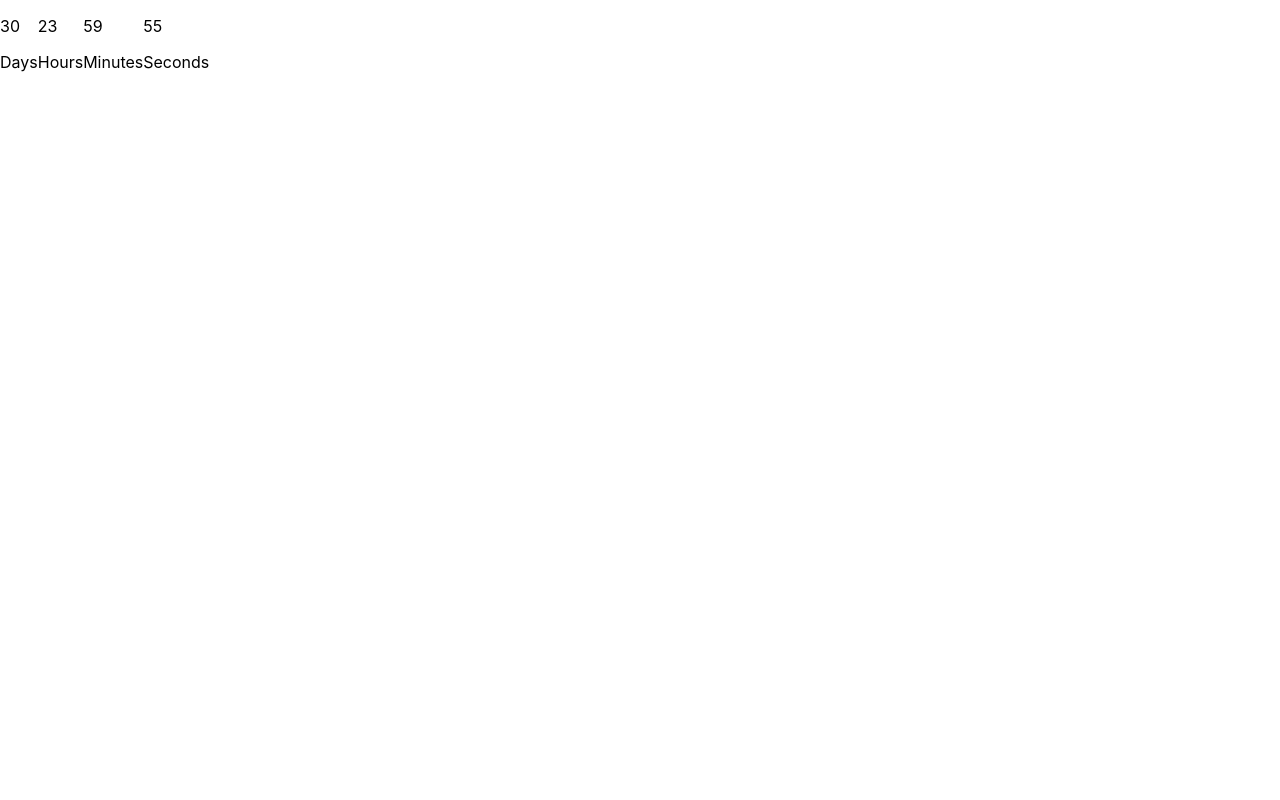
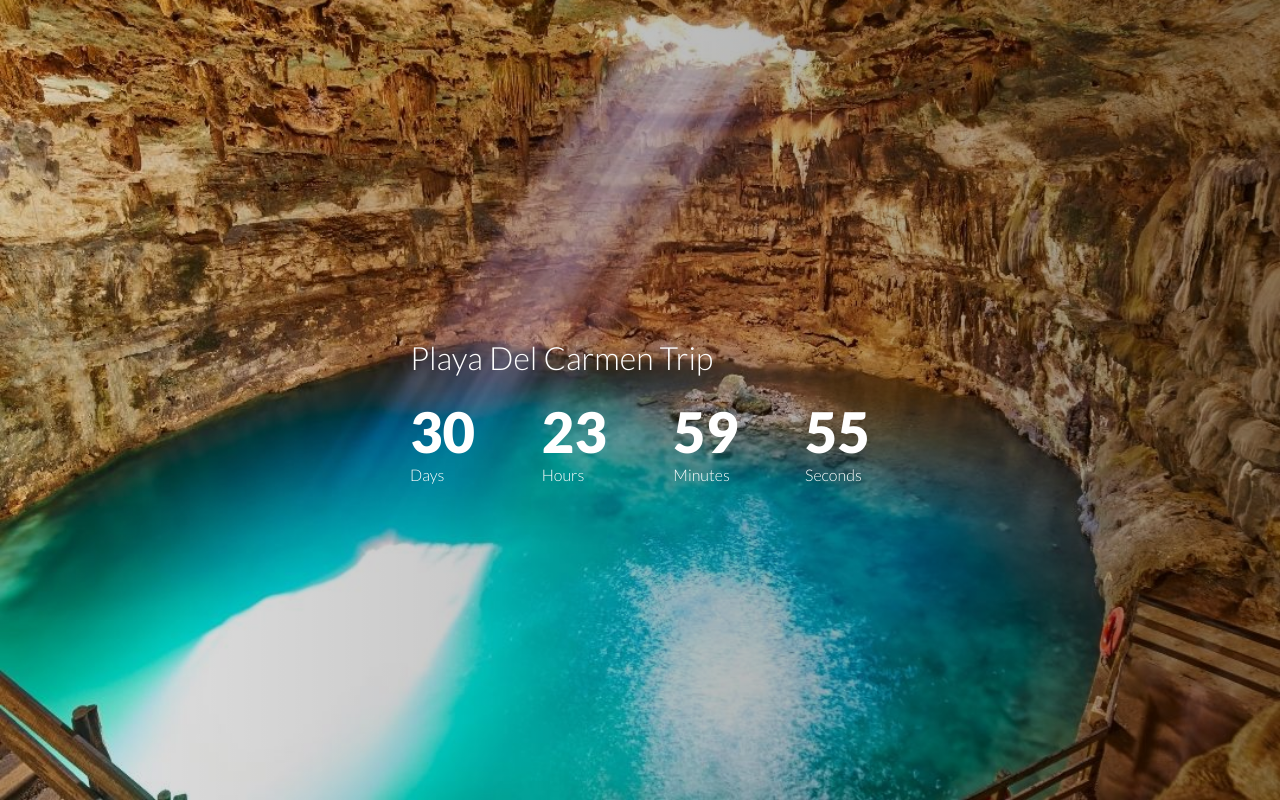
Before and after one commit to slik1/react-countdown, a React (Create React App) app: page / in a window 1280 px wide. Built offline with nearby package versions, Linux system fonts and the light colour scheme.

Commit message:
adding bg image

```diff
--- a/public/index.html
+++ b/public/index.html
@@ -1,14 +1,12 @@
 <!DOCTYPE html>
 <html lang="en">
+
 <head>
   <meta charset="utf-8" />
   <link rel="icon" href="%PUBLIC_URL%/favicon.ico" />
   <meta name="viewport" content="width=device-width, initial-scale=1" />
   <meta name="theme-color" content="#000000" />
-    <meta
-      name="description"
-      content="Web site created using create-react-app"
-    />
+  <meta name="description" content="Web site created using create-react-app" />
   <link rel="apple-touch-icon" href="%PUBLIC_URL%/logo192.png" />
   <!--
       manifest.json provides metadata used when your web app is installed on a
@@ -24,8 +22,12 @@
       work correctly both with client-side routing and a non-root public URL.
       Learn how to configure a non-root public URL by running `npm run build`.
     -->
-    <title>React App</title>
+  <link rel="preconnect" href="https://fonts.googleapis.com">
+  <link rel="preconnect" href="https://fonts.gstatic.com" crossorigin>
+  <link href="https://fonts.googleapis.com/css2?family=Lato:wght@300;700;900&display=swap" rel="stylesheet">
+  <title>Countdown to Vacation</title>
 </head>
+
 <body>
   <noscript>You need to enable JavaScript to run this app.</noscript>
   <div id="root"></div>
@@ -40,4 +42,5 @@
       To create a production bundle, use `npm run build` or `yarn build`.
     -->
 </body>
+
 </html>
--- a/src/App.js
+++ b/src/App.js
@@ -10,8 +10,11 @@ export default function App() {
 	const dateTimeAfterTargetDate = NOW_IN_MS + TARGET_DATE_IN_MS;
 
 	return (
-		<div>
-			<CountdownTimer targetDate={dateTimeAfterTargetDate} />
+		<div className="main-container">
+			<div className="inner-container">
+				<h1>Playa Del Carmen Trip</h1>
+				<CountdownTimer targetDate={dateTimeAfterTargetDate} />
+			</div>
 		</div>
 	);
 }
--- a/src/App.scss
+++ b/src/App.scss
@@ -1,3 +1,48 @@
+html, body{
+  height: 100%;
+  margin: 0;
+  padding: 0;
+  font-family: 'Lato', sans-serif;
+}
+
+body{
+  color: #fff;
+  background-image: linear-gradient(to left,  rgba(0,0,0,.4) 0%,rgba(0,0,0,.1) 100%),url(../public/cenote.jpg);
+  background-repeat: no-repeat;
+  background-size: cover;
+  background-position: bottom;
+}
+
+.main-container{
+  height: 100vh;
+  padding: 0 20px;
+  display: flex;
+  align-items: center;
+  justify-content: center;
+
+  .inner-container {
+    max-width: 100%;
+    width: 460px;
+
+    h1{
+      font-weight: 300;
+    }
+  }
+}
+
 .counter-container{
   display: flex;
+  justify-content: space-between;
 }
+
+.date-time-container{
+  .value{
+    font-size: 56px;
+    font-weight: 900;
+    margin: 0;
+    // color: #3b3b3b;
+  }
+  .label{
+
+  }
+}
--- a/src/DateTimeDisplay.js
+++ b/src/DateTimeDisplay.js
@@ -3,8 +3,8 @@ import React from 'react';
 const DateTimeDisplay = ({ value, type }) => {
 	return (
 		<div className="date-time-container">
-			<p>{value}</p>
-			<p>{type}</p>
+			<p className="value">{value}</p>
+			<span className="label">{type}</span>
 		</div>
 	);
 };
```
Also changed, not shown: public/cenote.jpg (added). Lines whose indentation alone changed are shown as unchanged.
